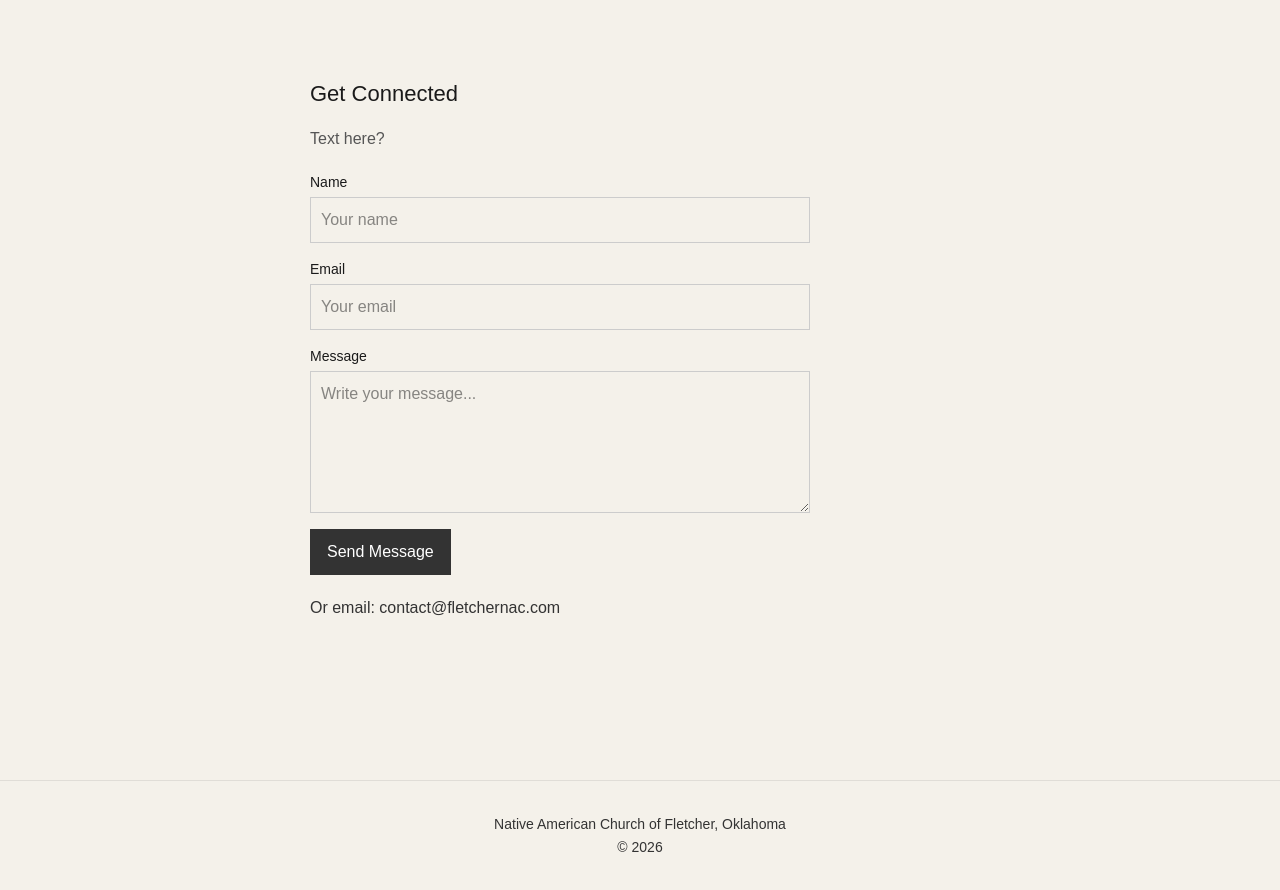
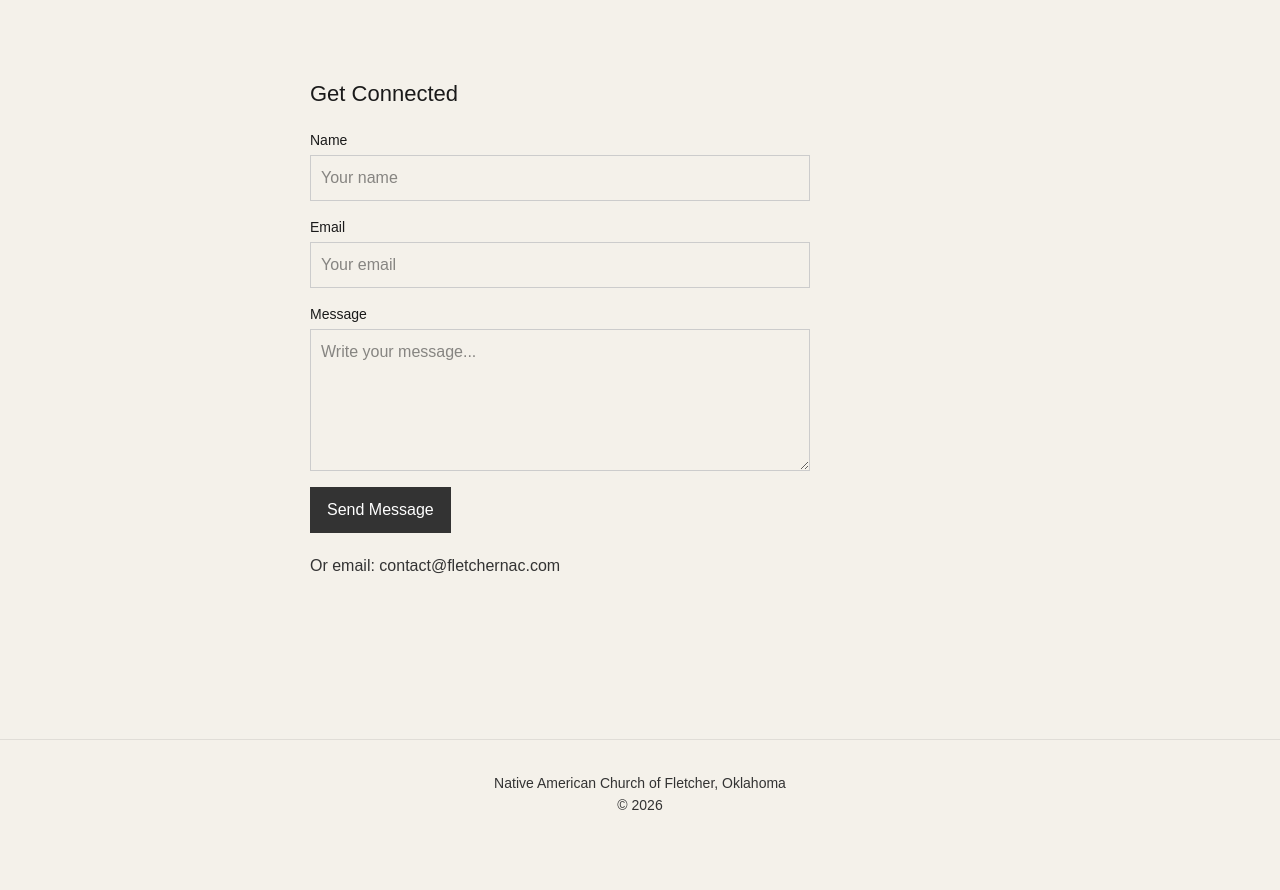
Before and after one commit to fletcherNAC/FletcherNAC, a Next.js app: page / in a window 1280 px wide. Shown: the part 1360-2250 px from the top of the page. After the commit the page ends 2208 px from the top, so only its background shows below. Built offline with nearby package versions, Linux system fonts and the light colour scheme.

Commit message:
update title

```diff
--- a/app/layout.tsx
+++ b/app/layout.tsx
@@ -15,8 +15,8 @@ const geistMono = Geist_Mono({
 });
 
 export const metadata: Metadata = {
-  title: "Create Next App",
-  description: "Generated by create next app",
+  title: "Fletcher NAC",
+  description: "Native American Church of Fletcher, OK",
 };
 
 export default function RootLayout({
--- a/components/sections/Contact.tsx
+++ b/components/sections/Contact.tsx
@@ -6,9 +6,6 @@ export default function Contact() {
       <div className="container">
         <h2>Get Connected</h2>
 
-        <p className="text-muted">
-          Text here?
-        </p>
 
         <form className="contact-form">
 
```
